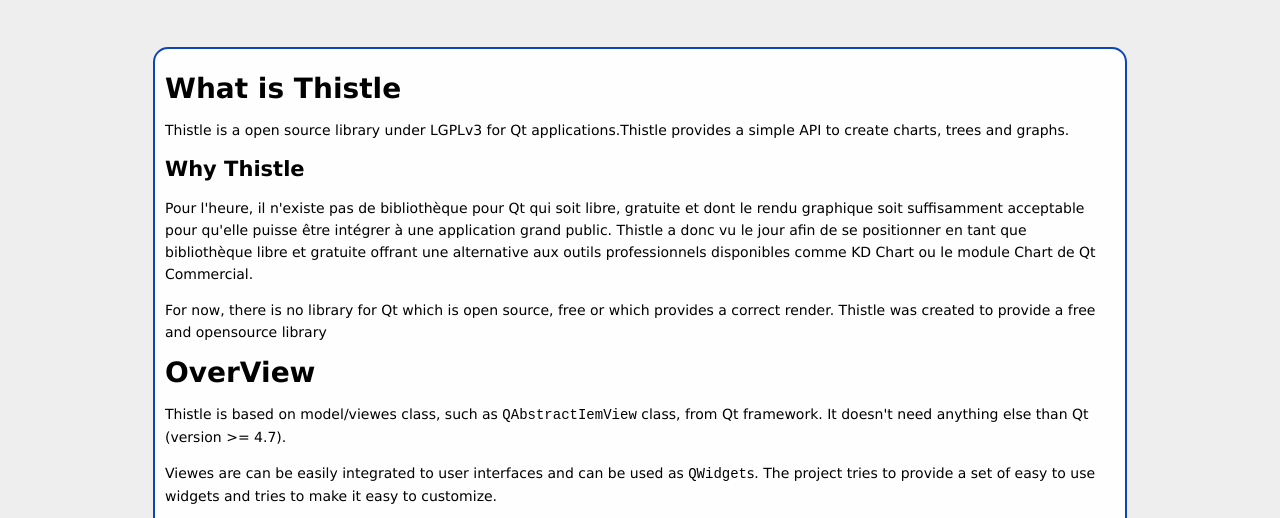
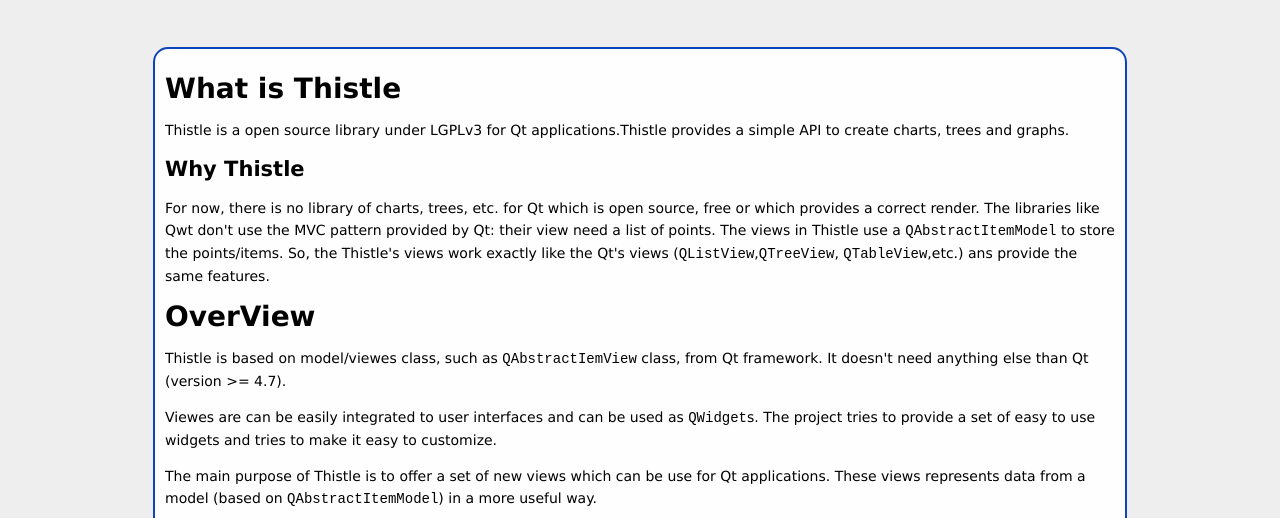
Before and after one commit to RomHaKorev/Thistle, a plain HTML site: page index.html in a window 1280 px wide. Shown: the part 263-781 px from the top of the page. Drawn offline with Linux system fonts and the light colour scheme.

Commit message:
Update mainpage.

```diff
--- a/index.html
+++ b/index.html
@@ -44,8 +44,7 @@
 <div class="textblock"><h1>What is Thistle</h1>
 <p>Thistle is a open source library under LGPLv3 for Qt applications.Thistle provides a simple API to create charts, trees and graphs.</p>
 <h2>Why Thistle</h2>
-<p>Pour l'heure, il n'existe pas de bibliothèque pour Qt qui soit libre, gratuite et dont le rendu graphique soit suffisamment acceptable pour qu'elle puisse être intégrer à une application grand public. Thistle a donc vu le jour afin de se positionner en tant que bibliothèque libre et gratuite offrant une alternative aux outils professionnels disponibles comme KD Chart ou le module Chart de Qt Commercial.</p>
-<p>For now, there is no library for Qt which is open source, free or which provides a correct render. Thistle was created to provide a free and opensource library</p>
+<p>For now, there is no library of charts, trees, etc. for Qt which is open source, free or which provides a correct render. The libraries like Qwt don't use the MVC pattern provided by Qt: their view need a list of points. The views in Thistle use a <code>QAbstractItemModel</code> to store the points/items. So, the Thistle's views work exactly like the Qt's views (<code>QListView</code>,<code>QTreeView</code>, <code>QTableView</code>,etc.) ans provide the same features.</p>
 <h1>OverView</h1>
 <p>Thistle is based on model/viewes class, such as <code>QAbstractIemView</code> class, from Qt framework. It doesn't need anything else than Qt (version &gt;= 4.7).</p>
 <p>Viewes are can be easily integrated to user interfaces and can be used as <code>QWidget</code>s. The project tries to provide a set of easy to use widgets and tries to make it easy to customize.</p>
```
